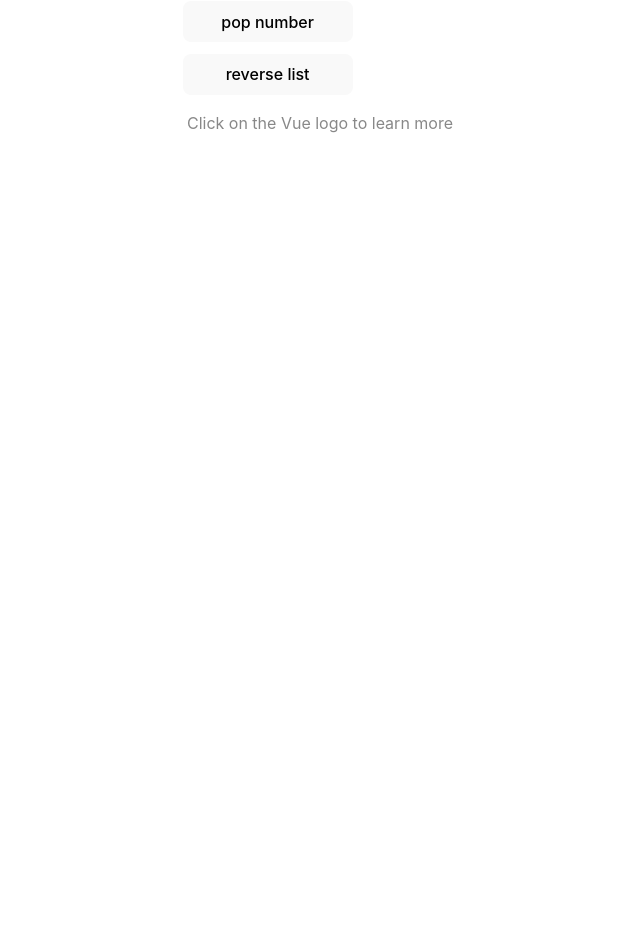
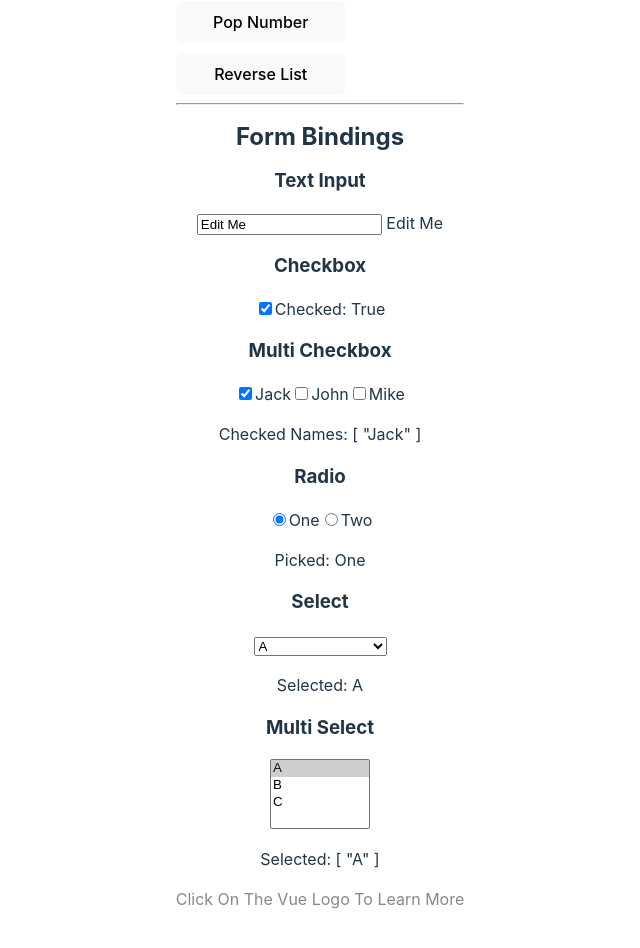
Before and after one commit to GutoFrr/learning-vue, a Vue app: page / in a window 1280 px wide. Shown: the part 760-1708 px from the top of the page, without its empty margins (320-960 px from the left). Before the commit the page ends 943 px from the top, so only its background shows below. Built offline with nearby package versions, Linux system fonts and the light colour scheme.

Commit message:
form bindings

```diff
--- /dev/null
+++ b/src/components/FormBindings.vue
@@ -0,0 +1,75 @@
+<!--
+We can create two-way bindings between state and form inputs using the v-model directive.
+-->
+
+<script setup>
+import { ref } from 'vue'
+
+defineProps({
+  title: String,
+})
+
+const text = ref('Edit me')
+const checked = ref(true)
+const checkedNames = ref(['Jack'])
+const picked = ref('One')
+const selected = ref('A')
+const multiSelected = ref(['A'])
+</script>
+
+<template>
+  <h2>{{ title }}</h2>
+
+  <h3>text input</h3>
+  <input v-model="text" /> {{ text }}
+
+  <h3>checkbox</h3>
+  <input type="checkbox" id="checkbox" v-model="checked" />
+  <label for="checkbox">checked: {{ checked }}</label>
+
+  <!--
+    multiple checkboxes can bind to the same
+    array v-model value
+  -->
+  <h3>multi checkbox</h3>
+  <input type="checkbox" id="jack" value="Jack" v-model="checkedNames" />
+  <label for="jack">Jack</label>
+  <input type="checkbox" id="john" value="John" v-model="checkedNames" />
+  <label for="john">John</label>
+  <input type="checkbox" id="mike" value="Mike" v-model="checkedNames" />
+  <label for="mike">Mike</label>
+  <p>
+    checked names: <span>{{ checkedNames }}</span>
+  </p>
+
+  <h3>radio</h3>
+  <input type="radio" id="one" value="One" v-model="picked" />
+  <label for="one">One</label>
+  <input type="radio" id="two" value="Two" v-model="picked" />
+  <label for="two">Two</label>
+  <br />
+  <p>picked: {{ picked }}</p>
+
+  <h3>select</h3>
+  <select v-model="selected">
+    <option disabled value="">please select one</option>
+    <option>A</option>
+    <option>B</option>
+    <option>C</option>
+  </select>
+  <p>selected: {{ selected }}</p>
+
+  <h3>multi select</h3>
+  <select v-model="multiSelected" multiple class="multi-select">
+    <option>A</option>
+    <option>B</option>
+    <option>C</option>
+  </select>
+  <p>selected: {{ multiSelected }}</p>
+</template>
+
+<style scoped>
+  .multi-select {
+    width: 100px;
+  }
+</style>
--- a/src/components/HelloWorld.vue
+++ b/src/components/HelloWorld.vue
@@ -1,6 +1,7 @@
 <script setup>
 import AttributeBindings from './AttributeBindings.vue'
 import ConditionalsAndLoops from './ConditionalsAndLoops.vue'
+import FormBindings from './FormBindings.vue';
 
 defineProps({
   msg: String,
@@ -14,11 +15,17 @@ defineProps({
   <AttributeBindings title="Attribute Bindings" />
   <hr />
   <ConditionalsAndLoops title="Conditionals and Loops" />
+  <hr />
+  <FormBindings title="Form Bindings" />
   <p class="read-the-docs">Click on the Vue logo to learn more</p>
 </template>
 
-<style scoped>
+<style>
 .read-the-docs {
   color: #888;
 }
+
+* {
+  text-transform: capitalize;
+}
 </style>
```
